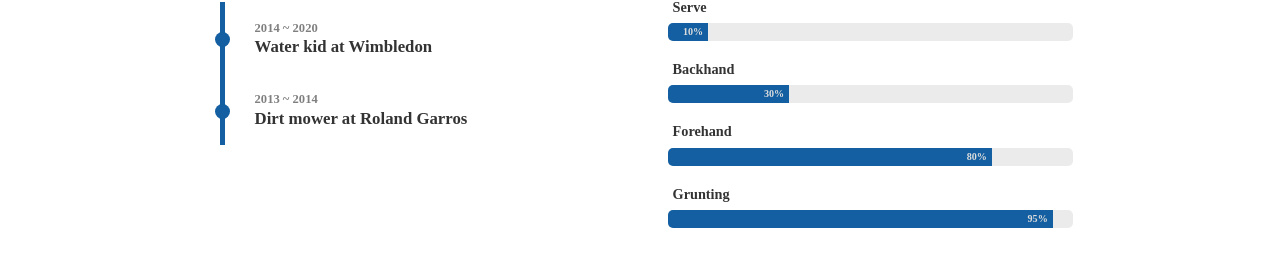
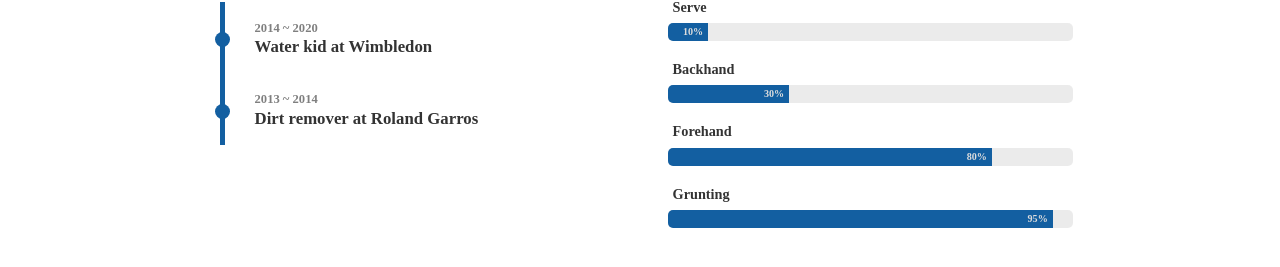
Before and after one commit to bonasfvck/racketlauncher, a Jekyll site: the page built from portfolio.html, in a window 1280 px wide. Shown: the part 514-781 px from the top of the page. Built offline with Jekyll 4.4.1, drawn with Linux system fonts in a browser that asks for light colours; nearby versions of some CDN libraries; some web fonts are replaced.

Commit message:
Update _config.yml

```diff
--- a/_config.yml
+++ b/_config.yml
@@ -18,7 +18,7 @@ theme_settings :
         experience : Water kid at Wimbledon
       - start : 2013
         end : 2014
-        experience : Dirt mower at Roland Garros
+        experience : Dirt remover at Roland Garros
     skills :
       - skill : Serve
         value : 10  # Percent value
```
